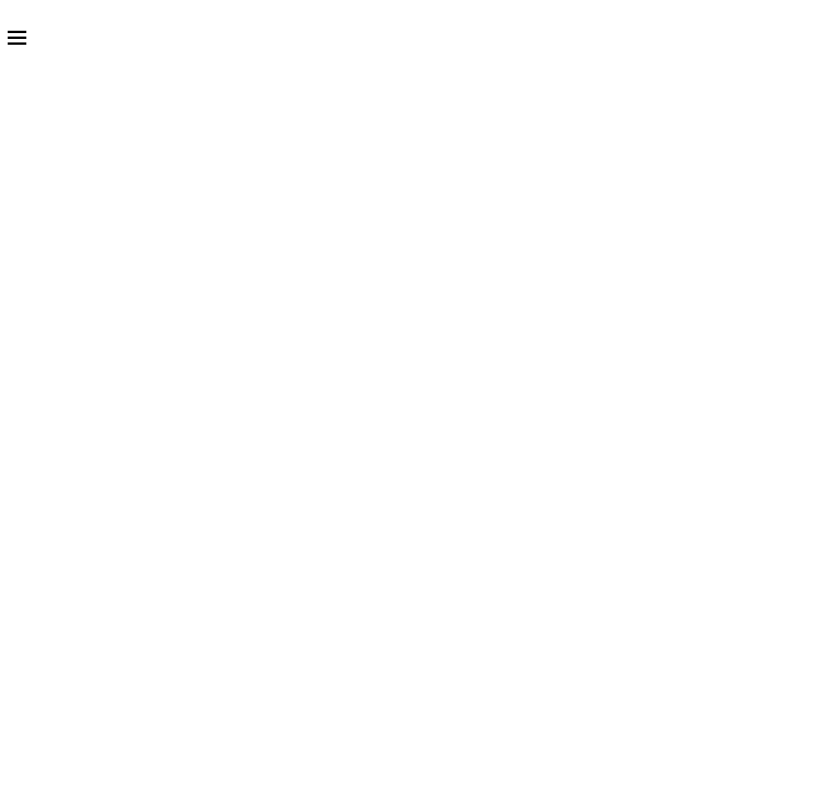
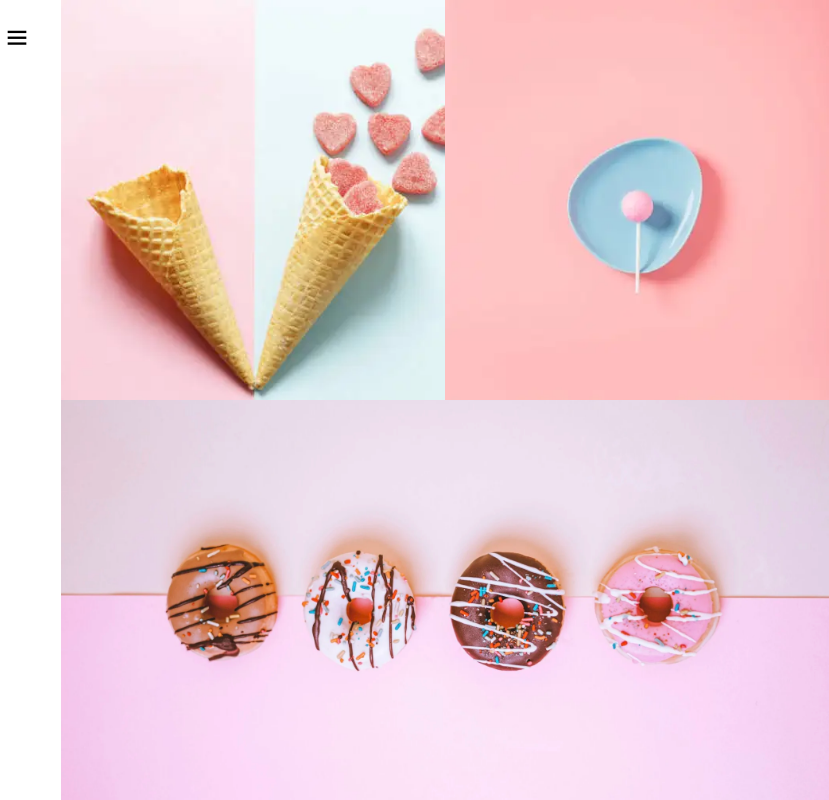
Before and after one commit to Pranaysherkar/Landingpage, a plain HTML site: page index.html in a window 1280 px wide. Shown: the full height of the page, 451-1280 px from the left. Drawn offline with nearby package versions, Linux system fonts and the light colour scheme; the site is published under a folder, as on GitHub Pages, so addresses that start at the root find nothing.

Commit message:
Update style.css

```diff
--- a/style.css
+++ b/style.css
@@ -34,7 +34,7 @@ body {
 .rtopleft {
     width: 50%;
     height: 100%;
-    background-image: url('/images/left.webp');
+    background-image: url('images/left.webp');
     background-size: cover;
     background-position: center;
 
@@ -43,7 +43,7 @@ body {
 .rtopright {
     width: 50%;
     height: 100%;
-    background-image: url('/images/right.webp');
+    background-image: url('images/right.webp');
     background-size: cover;
     background-position: center;
 
@@ -52,7 +52,7 @@ body {
 .rbottom {
     width: 100%;
     height: 50%;
-    background-image: url('/images/bottom.webp');
+    background-image: url('images/bottom.webp');
     background-size: cover;
     background-position: center;
 }
```
